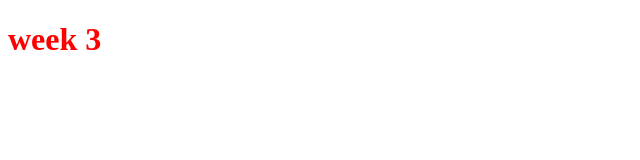
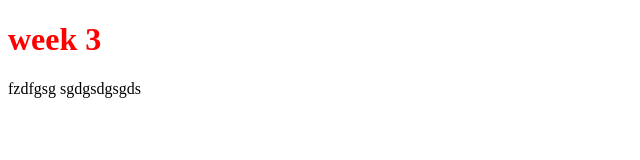
Before and after one commit to Jenniferrrr-ovo/Jenniferrrr-ovo.github.io, a plain HTML site: page week3/index.html in a window 1280 px wide. Shown: the whole page, without its empty margins (0-640 px from the left). Drawn offline with Linux system fonts and the light colour scheme.

Commit message:
made update

```diff
--- a/week3/index.html
+++ b/week3/index.html
@@ -8,5 +8,6 @@
   </head>
   <body>
     <h1>week 3</h1>
+    <p>fzdfgsg sgdgsdgsgds</p>
   </body>
 </html>
```
